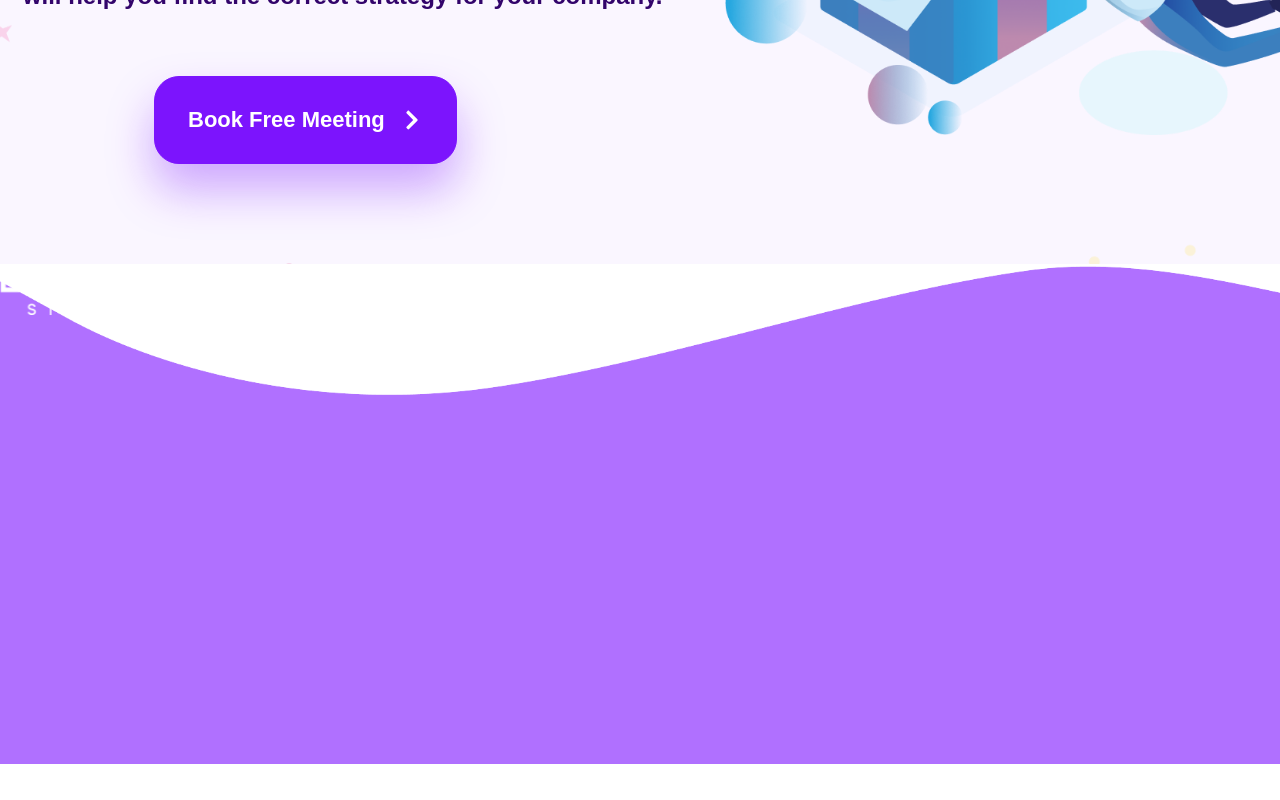
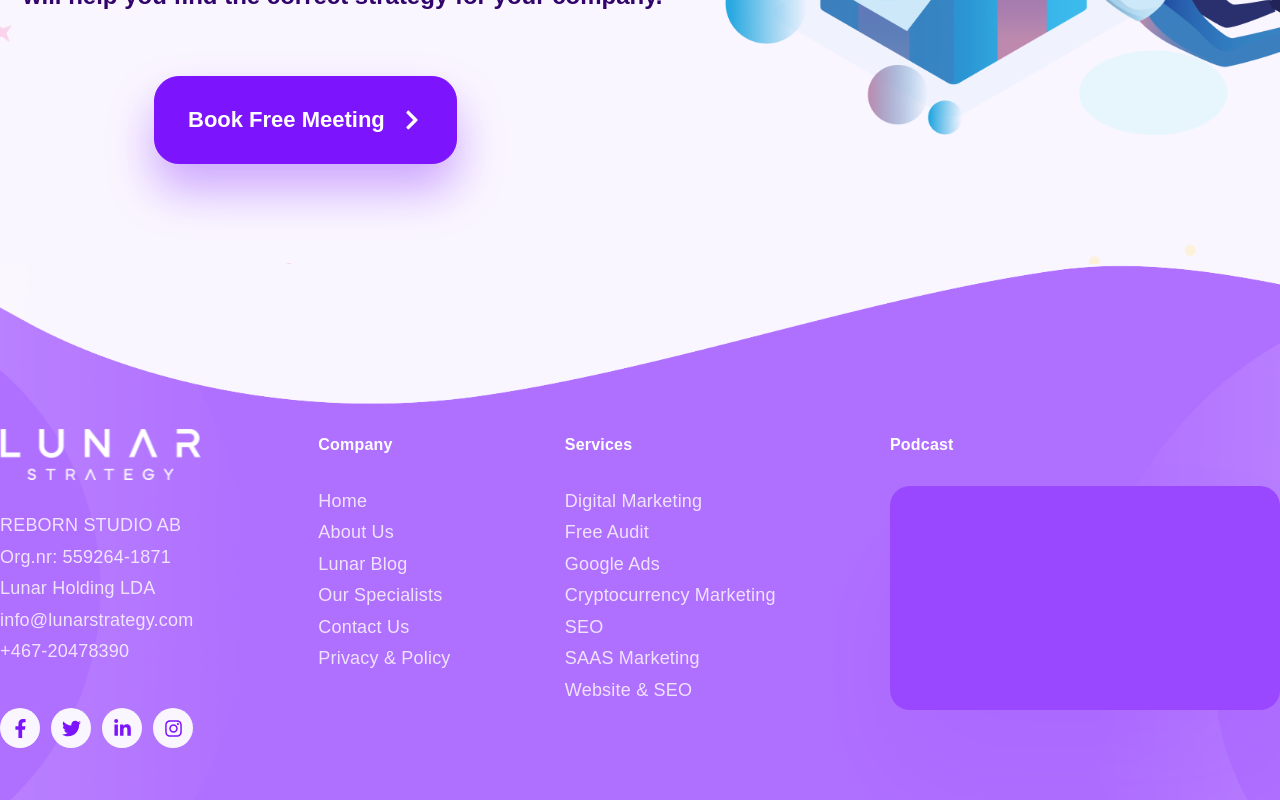
Before and after one commit to yasinn-arafat/Lunar-Specialists-with-React, a React (Vite) app: page / in a window 1280 px wide. Shown: the part 3804-4604 px from the top of the page. Before the commit the page ends 4568 px from the top, so only its background shows below. Built offline with nearby package versions, Linux system fonts and the light colour scheme; a web font is replaced by a local one.

Commit message:
Footer Part Complete

```diff
--- a/src/Component/Footer/Footer.css
+++ b/src/Component/Footer/Footer.css
@@ -3,5 +3,97 @@
   background-position: center;
   background-repeat: no-repeat;
   background-size: cover;
-  height: 500px;
+  height: 536px;
+  background-color: var(--bg-color, #faf6ff);
 }
+
+.footerWraper {
+  display: flex;
+  justify-content: space-between;
+  padding-top: 165px;
+}
+
+.footer__details {
+  color: var(--White, #fff);
+  font-family: var(--HK-Grotesk);
+  font-size: 18px;
+  font-weight: 500;
+  line-height: 31.5px;
+  letter-spacing: 0.2px;
+  opacity: 0.8;
+  width: 204px;
+  padding-top: 30px;
+}
+
+.footer__icons {
+  display: flex;
+  column-gap: 11px;
+  margin-top: 40px;
+}
+
+.social__icon {
+  color: var(--DeepPurple);
+  background: var(--bg-color, #faf6ff);
+  width: 40px;
+  height: 40px;
+  font-size: 19px;
+  line-height: 47px;
+  text-align: center;
+  border-radius: 50%;
+  -webkit-border-radius: 50%;
+  -moz-border-radius: 50%;
+  -ms-border-radius: 50%;
+  -o-border-radius: 50%;
+  transition: all linear 0.2s;
+  -webkit-transition: all linear 0.2s;
+  -moz-transition: all linear 0.2s;
+  -ms-transition: all linear 0.2s;
+  -o-transition: all linear 0.2s;
+}
+
+.social__icon:hover {
+  color: var(--bg-color, #faf6ff);
+  background-color: var(--DeepPurple);
+  transform: translateY(-10%);
+  -webkit-transform: translateY(-10%);
+  -moz-transform: translateY(-10%);
+  -ms-transform: translateY(-10%);
+  -o-transform: translateY(-10%);
+}
+
+.services__title {
+  color: var(--White, #fff);
+  font-family: var(--HK-Grotesk);
+  font-weight: 700;
+  line-height: 31.5px;
+  letter-spacing: 0.2px;
+  padding-bottom: 25px;
+}
+
+.services__item {
+  display: flex;
+  flex-direction: column;
+  text-align: start;
+}
+
+.services__item a {
+  color: var(--White, #fff);
+  font-family: var(--HK-Grotesk);
+  font-size: 18px;
+  font-weight: 500;
+  line-height: 31.5px;
+  letter-spacing: 0.2px;
+  opacity: 0.8;
+}
+
+.services__item a:hover {
+  color: var(--DeepPurple);
+}
+
+.box__img {
+  background: #9a48ff;
+  width: 390px;
+  height: 224px;
+  border-radius: 20px;
+  box-shadow: 0px 69px 114px 0px rgba(124, 20, 253, 0.08);
+}
--- a/src/Component/Footer/Footer.jsx
+++ b/src/Component/Footer/Footer.jsx
@@ -1,5 +1,9 @@
 import React from "react";
 import FooterLogo from "../../assets/FooterLogo.png";
+import { FaFacebookF } from "react-icons/fa";
+import { FaTwitter } from "react-icons/fa";
+import { FaLinkedinIn } from "react-icons/fa";
+import { FaInstagram } from "react-icons/fa";
 import "./Footer.css";
 
 const Footer = () => {
@@ -8,10 +12,64 @@ const Footer = () => {
       <div className="footer">
         <div className="container">
           <div className="footerWraper">
-            <div>
+            <div className="footer__left">
               <picture>
-                <img src={FooterLogo} alt={FooterLogo} />
+                <picture>
+                  <img src={FooterLogo} alt={FooterLogo} />
+                </picture>
               </picture>
+              <p className="footer__details">
+                REBORN STUDIO AB Org.nr: 559264-1871 Lunar Holding LDA
+                info@lunarstrategy.com +467-20478390
+              </p>
+              <div className="footer__icons">
+                <a href="#" className="social__icon">
+                  <FaFacebookF />
+                </a>
+                <a href="#" className="social__icon">
+                  <FaTwitter />
+                </a>
+                <a href="#" className="social__icon">
+                  <FaLinkedinIn />
+                </a>
+                <a href="#" className="social__icon">
+                  <FaInstagram />
+                </a>
+              </div>
+            </div>
+
+            <div className="footer__services">
+              <h4 className="services__title">Company</h4>
+              <ul className="services__list">
+                <li className="services__item">
+                  <a href="#">Home</a>
+                  <a href="#">About Us</a>
+                  <a href="#">Lunar Blog</a>
+                  <a href="#">Our Specialists</a>
+                  <a href="#">Contact Us</a>
+                  <a href="#">Privacy & Policy</a>
+                </li>
+              </ul>
+            </div>
+
+            <div className="footer__services">
+              <h4 className="services__title">Services</h4>
+              <ul className="services__list">
+                <li className="services__item">
+                  <a href="">Digital Marketing</a>
+                  <a href="">Free Audit</a>
+                  <a href="">Google Ads</a>
+                  <a href="">Cryptocurrency Marketing</a>
+                  <a href="">SEO </a>
+                  <a href="">SAAS Marketing</a>
+                  <a href="">Website & SEO</a>
+                </li>
+              </ul>
+            </div>
+
+            <div className="footer__right">
+              <h4 className="services__title">Podcast</h4>
+              <div className="box__img"></div>
             </div>
           </div>
         </div>
--- a/src/index.css
+++ b/src/index.css
@@ -58,6 +58,7 @@ body {
 :root {
   --HK-Grotesk: "HK Grotesk", sans-serif;
   --Purple: #b070ff;
+  --DeepPurple: #7c14fd;
   --Black: #000;
   --White: #fff;
   --bg-color: #faf6ff;
```
Also changed, not shown: src/assets/Footer.png.
